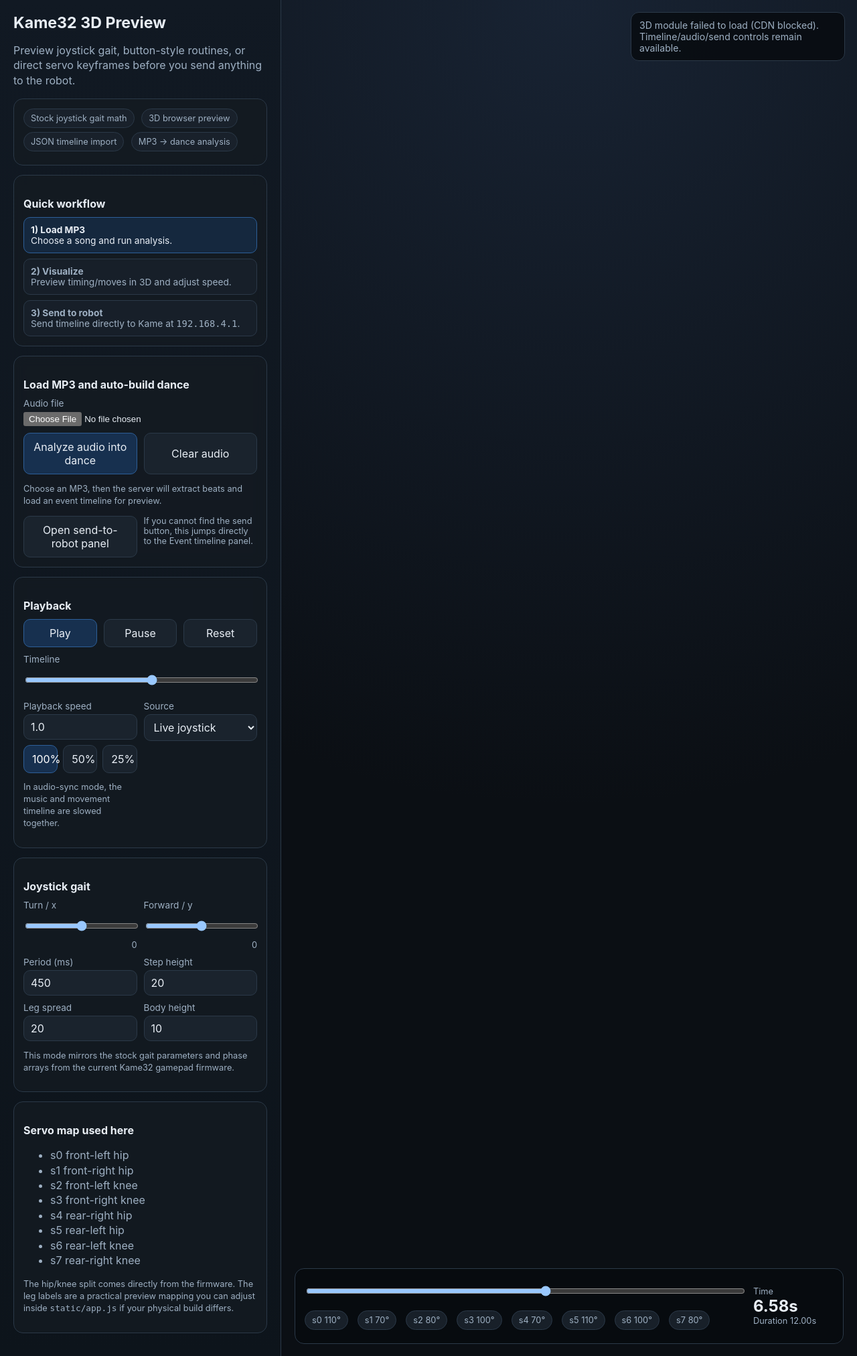
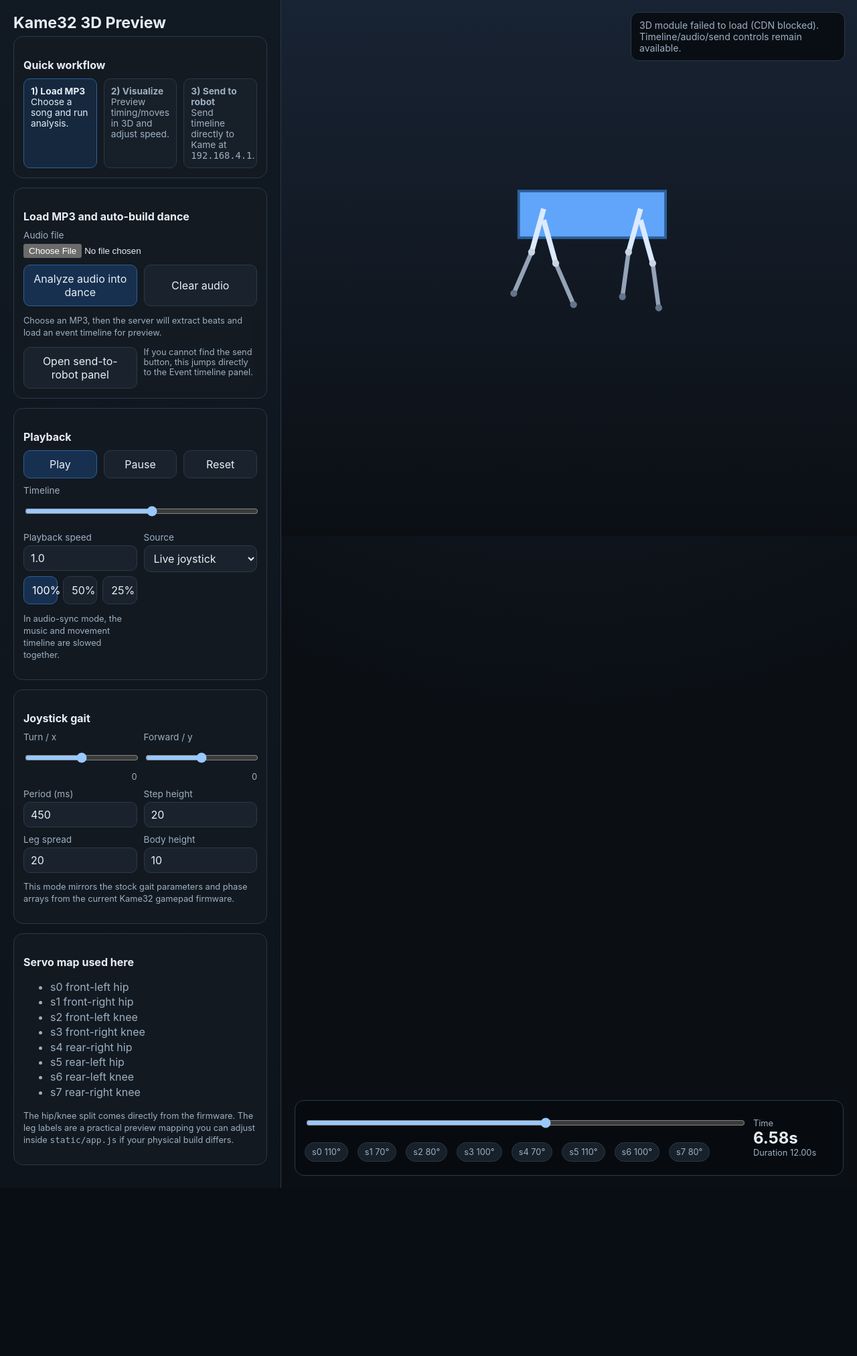
Before and after one commit to luisriverag/kame32-discomode, a Flask app: page / in a window 1280 px wide. Shown: the whole page at 67% size. After the commit the page ends 1773 px from the top, so only its background shows below. Run offline with Flask 3, Linux system fonts and the light colour scheme; some libraries are stand-ins or nearby versions.

Commit message:
Simplify header and make workflow steps horizontal

```diff
--- a/static/app.js
+++ b/static/app.js
@@ -466,6 +466,7 @@ let scene = null;
 let camera = null;
 let robotGroup = null;
 let body = null;
+let fallbackContext2D = null;
 const legMeshes = {};
 let threeReady = false;
 
@@ -571,7 +572,98 @@ async function init3D() {
     resizeRenderer();
   } catch (err) {
     console.warn('3D module unavailable; running without 3D scene.', err);
+    init2DFallback();
     setStatus('3D module failed to load (CDN blocked). Timeline/audio/send controls remain available.');
+  }
+}
+
+function init2DFallback() {
+  if (fallbackContext2D) return fallbackContext2D;
+  fallbackContext2D = sceneCanvas.getContext('2d');
+  resizeRenderer();
+  return fallbackContext2D;
+}
+
+function drawLeg2D(ctx, x, y, side, hipDeg, kneeDeg, scale) {
+  const upperLen = 52 * scale;
+  const lowerLen = 52 * scale;
+  const hip = (hipDeg - 90) * 0.55;
+  const knee = (kneeDeg - 90) * 0.78;
+  const baseAngle = Math.PI / 2;
+  const hipAngle = baseAngle + degToRad(hip) + side * 0.08;
+  const kneeAngle = hipAngle + degToRad(knee);
+
+  const kneeX = x + Math.cos(hipAngle) * upperLen;
+  const kneeY = y + Math.sin(hipAngle) * upperLen;
+  const footX = kneeX + Math.cos(kneeAngle) * lowerLen;
+  const footY = kneeY + Math.sin(kneeAngle) * lowerLen;
+
+  ctx.lineWidth = 6 * scale;
+  ctx.strokeStyle = '#dbeafe';
+  ctx.beginPath();
+  ctx.moveTo(x, y);
+  ctx.lineTo(kneeX, kneeY);
+  ctx.stroke();
+
+  ctx.lineWidth = 5 * scale;
+  ctx.strokeStyle = '#94a3b8';
+  ctx.beginPath();
+  ctx.moveTo(kneeX, kneeY);
+  ctx.lineTo(footX, footY);
+  ctx.stroke();
+
+  ctx.fillStyle = '#cbd5e1';
+  ctx.beginPath();
+  ctx.arc(kneeX, kneeY, 4 * scale, 0, Math.PI * 2);
+  ctx.fill();
+
+  ctx.fillStyle = '#64748b';
+  ctx.beginPath();
+  ctx.arc(footX, footY, 4 * scale, 0, Math.PI * 2);
+  ctx.fill();
+}
+
+function renderFallback2D(pose) {
+  const ctx = fallbackContext2D || init2DFallback();
+  if (!ctx) return;
+
+  const width = sceneCanvas.clientWidth;
+  const height = sceneCanvas.clientHeight;
+  if (width <= 0 || height <= 0) return;
+
+  sceneCanvas.width = Math.max(1, Math.floor(width * Math.min(window.devicePixelRatio || 1, 2)));
+  sceneCanvas.height = Math.max(1, Math.floor(height * Math.min(window.devicePixelRatio || 1, 2)));
+  ctx.setTransform(sceneCanvas.width / width, 0, 0, sceneCanvas.height / height, 0, 0);
+
+  const gradient = ctx.createLinearGradient(0, 0, 0, height);
+  gradient.addColorStop(0, '#182333');
+  gradient.addColorStop(1, '#0b0f14');
+  ctx.fillStyle = gradient;
+  ctx.fillRect(0, 0, width, height);
+
+  const cx = width * 0.54;
+  const cy = height * 0.40;
+  const scale = Math.max(0.75, Math.min(1.45, Math.min(width, height) / 620));
+
+  ctx.fillStyle = '#60a5fa';
+  ctx.strokeStyle = '#2d5f98';
+  ctx.lineWidth = 3 * scale;
+  const bodyW = 170 * scale;
+  const bodyH = 54 * scale;
+  const bodyX = cx - bodyW / 2;
+  const bodyY = cy - bodyH / 2;
+  ctx.fillRect(bodyX, bodyY, bodyW, bodyH);
+  ctx.strokeRect(bodyX, bodyY, bodyW, bodyH);
+
+  const mounts = {
+    fl: { x: bodyX + bodyW * 0.83, y: bodyY + bodyH * 0.38, side: 1, hip: pose.s0, knee: pose.s2 },
+    fr: { x: bodyX + bodyW * 0.83, y: bodyY + bodyH * 0.62, side: -1, hip: pose.s1, knee: pose.s3 },
+    rl: { x: bodyX + bodyW * 0.17, y: bodyY + bodyH * 0.38, side: 1, hip: pose.s5, knee: pose.s6 },
+    rr: { x: bodyX + bodyW * 0.17, y: bodyY + bodyH * 0.62, side: -1, hip: pose.s4, knee: pose.s7 },
+  };
+
+  for (const leg of Object.values(mounts)) {
+    drawLeg2D(ctx, leg.x, leg.y, leg.side, leg.hip, leg.knee, scale);
   }
 }
 
@@ -619,12 +711,17 @@ function updateRobotPose(pose) {
 }
 
 function resizeRenderer() {
-  if (!renderer || !camera) return;
   const width = sceneCanvas.clientWidth;
   const height = sceneCanvas.clientHeight;
-  renderer.setSize(width, height, false);
-  camera.aspect = width / height;
-  camera.updateProjectionMatrix();
+  if (renderer && camera) {
+    renderer.setSize(width, height, false);
+    camera.aspect = width / height;
+    camera.updateProjectionMatrix();
+  } else if (fallbackContext2D) {
+    const dpr = Math.min(window.devicePixelRatio || 1, 2);
+    sceneCanvas.width = Math.max(1, Math.floor(width * dpr));
+    sceneCanvas.height = Math.max(1, Math.floor(height * dpr));
+  }
 }
 window.addEventListener('resize', resizeRenderer);
 
@@ -1013,7 +1110,11 @@ function animate(now) {
   updateRobotPose(pose);
   syncTransport();
   controls.update();
-  if (renderer && scene && camera) renderer.render(scene, camera);
+  if (renderer && scene && camera) {
+    renderer.render(scene, camera);
+  } else {
+    renderFallback2D(pose);
+  }
 }
 
 Promise.all([fetchPresets()])
--- a/templates/index.html
+++ b/templates/index.html
@@ -168,7 +168,8 @@
     }
     .workflow {
       display: grid;
-      gap: 8px;
+      grid-template-columns: repeat(3, minmax(0, 1fr));
+      gap: 10px;
     }
     .workflow-step {
       border: 1px solid var(--border);
@@ -177,6 +178,7 @@
       background: rgba(26, 35, 45, 0.7);
       color: var(--muted);
       font-size: 0.86rem;
+      min-height: 96px;
     }
     .workflow-step.active {
       border-color: #2d5f98;
@@ -204,6 +206,7 @@
       .layout { grid-template-columns: 1fr; }
       .viewer, #scene { min-height: 70vh; height: 70vh; }
       .sidebar { border-right: 0; border-bottom: 1px solid var(--border); }
+      .workflow { grid-template-columns: 1fr; }
     }
   </style>
 </head>
@@ -211,14 +214,6 @@
   <div class="layout">
     <aside class="sidebar">
       <h1>Kame32 3D Preview</h1>
-      <p>Preview joystick gait, button-style routines, or direct servo keyframes before you send anything to the robot.</p>
-
-      <div class="card">
-        <div class="badge">Stock joystick gait math</div>
-        <div class="badge">3D browser preview</div>
-        <div class="badge">JSON timeline import</div>
-        <div class="badge">MP3 → dance analysis</div>
-      </div>
 
       <div class="card">
         <h2>Quick workflow</h2>
```
